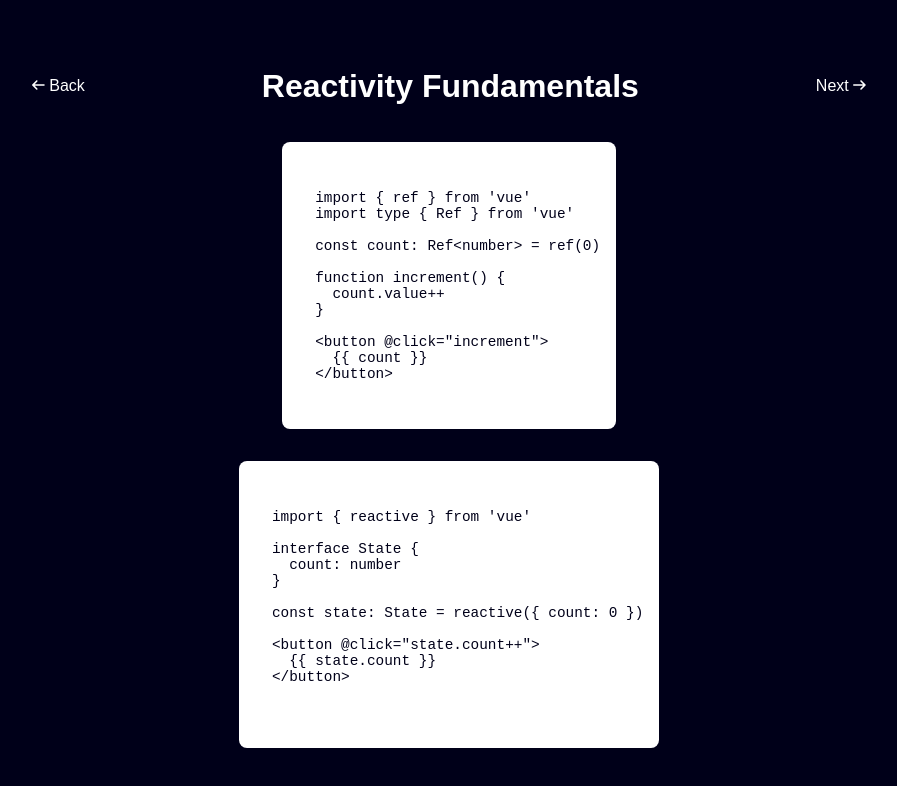
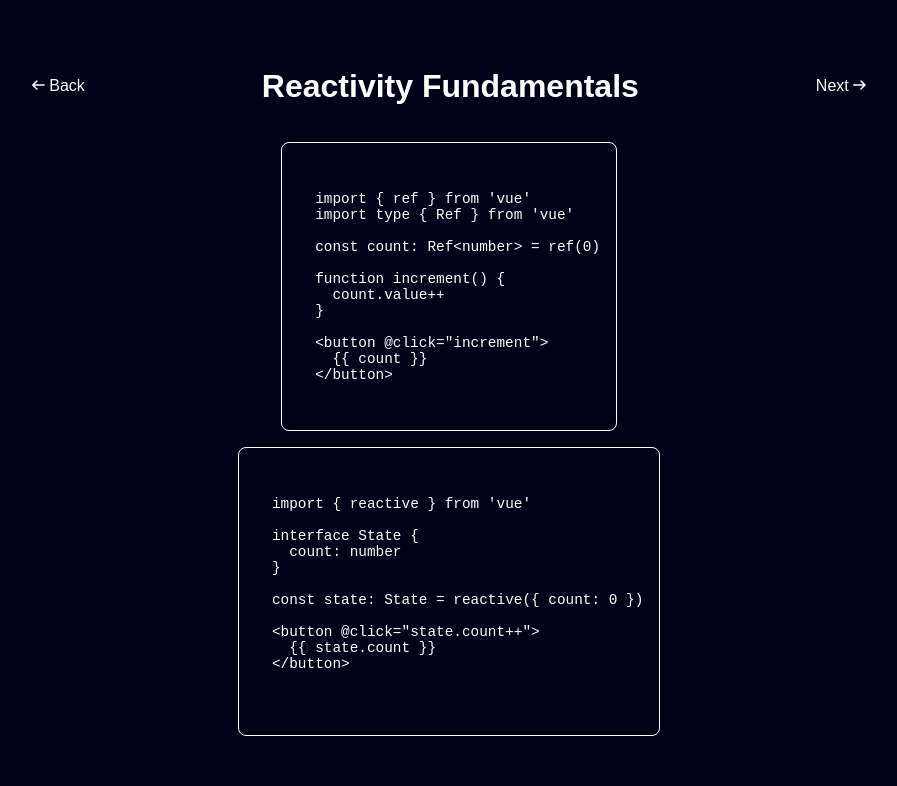
Before and after one commit to sam-yng/vue-feature-showcase, a Vue app: page /reactivity in a window 1280 px wide. Shown: the top 786 px of the page, without its empty margins (191-1088 px from the left). Built offline with nearby package versions, Linux system fonts and the light colour scheme; the HTML template or start-up script is replaced by a standard one.

Commit message:
code container

```diff
--- a/package.json
+++ b/package.json
@@ -19,6 +19,8 @@
     "@fortawesome/fontawesome-svg-core": "^7.1.0",
     "@fortawesome/free-solid-svg-icons": "^7.1.0",
     "@fortawesome/vue-fontawesome": "^3.1.2",
+    "@highlightjs/vue-plugin": "2.1.0",
+    "highlight.js": "^11.11.1",
     "vue": "^3.5.22",
     "vue-router": "4"
   },
--- a/src/assets/base.css
+++ b/src/assets/base.css
@@ -8,3 +8,8 @@
   color: #ffff;
   background-color: #000019;
 }
+
+code {
+  font-size: 0.9rem;
+  color: #000019;
+}
--- /dev/null
+++ b/src/components/CodeContainer.vue
@@ -0,0 +1,33 @@
+<script setup lang="ts"></script>
+
+<template>
+  <pre class="demo-container">
+			<code>
+				<slot />
+			</code>
+		</pre>
+</template>
+
+<style scoped>
+.demo-container {
+  padding: 1rem;
+  border-radius: 8px;
+  overflow-x: auto;
+  margin: 1rem;
+  overflow-x: auto;
+  max-width: fit-content;
+  margin-left: auto;
+  margin-right: auto;
+  border: 1px;
+  border-style: solid;
+}
+code {
+  color: white;
+}
+.demo-container:hover {
+  color: #ff2c8b;
+}
+.demo-container:hover code {
+  color: #ff2c8b;
+}
+</style>
--- a/src/components/NavButton.vue
+++ b/src/components/NavButton.vue
@@ -35,7 +35,6 @@
 .nav-button {
   text-align: center;
   border: 1px;
-  border-color: 000019;
   border-style: solid;
   background-color: #000019;
   color: white;
--- a/src/main.ts
+++ b/src/main.ts
@@ -2,12 +2,8 @@
 import App from './App.vue'
 import { router } from './router'
 import './assets/main.css'
+import 'highlight.js/styles/default.css'
 
-import { library } from '@fortawesome/fontawesome-svg-core'
 import { FontAwesomeIcon } from '@fortawesome/vue-fontawesome'
 
-import { faArrowLeft } from '@fortawesome/free-solid-svg-icons'
-
-library.add(faArrowLeft)
-
 createApp(App).use(router).component('FontAwesomeIcon', FontAwesomeIcon).mount('#app')
--- /dev/null
+++ b/src/snippets/demo.ts
@@ -0,0 +1,27 @@
+export const refDemo = `
+  import { ref } from 'vue'
+  import type { Ref } from 'vue'
+
+  const count: Ref<number> = ref(0)
+
+  function increment() {
+    count.value++
+  }
+
+  <button @click="increment">
+    {{ count }}
+  </button>`
+
+export const reactiveDemo = `
+  import { reactive } from 'vue'
+
+  interface State {
+    count: number
+  }
+
+  const state: State = reactive({ count: 0 })
+
+  <button @click="state.count++">
+    {{ state.count }}
+  </button>
+`
--- a/src/views/ReactivityView.vue
+++ b/src/views/ReactivityView.vue
@@ -1,33 +1,8 @@
 <script setup lang="ts">
+import CodeContainer from '@/components/CodeContainer.vue'
 import ViewNav from '@/components/ViewNav.vue'
 
-const codeBlockRef = `
-  import { ref } from 'vue'
-  import type { Ref } from 'vue'
-
-  const count: Ref<number> = ref(0)
-
-  function increment() {
-    count.value++
-  }
-
-  <button @click="increment">
-    {{ count }}
-  </button>`
-
-const codeBlockReactive = `
-  import { reactive } from 'vue'
-
-  interface State {
-    count: number
-  }
-
-  const state: State = reactive({ count: 0 })
-
-  <button @click="state.count++">
-    {{ state.count }}
-  </button>
-`
+import { refDemo, reactiveDemo } from '@/snippets/demo'
 </script>
 
 <template>
@@ -35,41 +10,13 @@
     <ViewNav>
       <h1>Reactivity Fundamentals</h1>
     </ViewNav>
-    <div>
-      <pre class="code-container">
-        <code>
-          {{ codeBlockRef }}
-        </code>
-     </pre>
-    </div>
-    <div>
-      <pre class="code-container">
-        <code>
-          {{ codeBlockReactive }}
-        </code>
-      </pre>
-    </div>
+    <CodeContainer>
+      {{ refDemo }}
+    </CodeContainer>
+    <CodeContainer>
+      {{ reactiveDemo }}
+    </CodeContainer>
   </main>
 </template>
 
-<style scoped>
-div {
-  display: flex;
-  justify-content: center;
-}
-.code-container {
-  background: white;
-  padding: 1rem;
-  border-radius: 8px;
-  overflow-x: auto;
-  margin: 1rem;
-  overflow-x: auto;
-}
-code {
-  font-size: 0.9rem;
-  color: #000019;
-}
-span {
-  display: flex;
-}
-</style>
+<style scoped></style>
```
Also changed, not shown: 1 other file (tests, documents, lock files or other folders).
